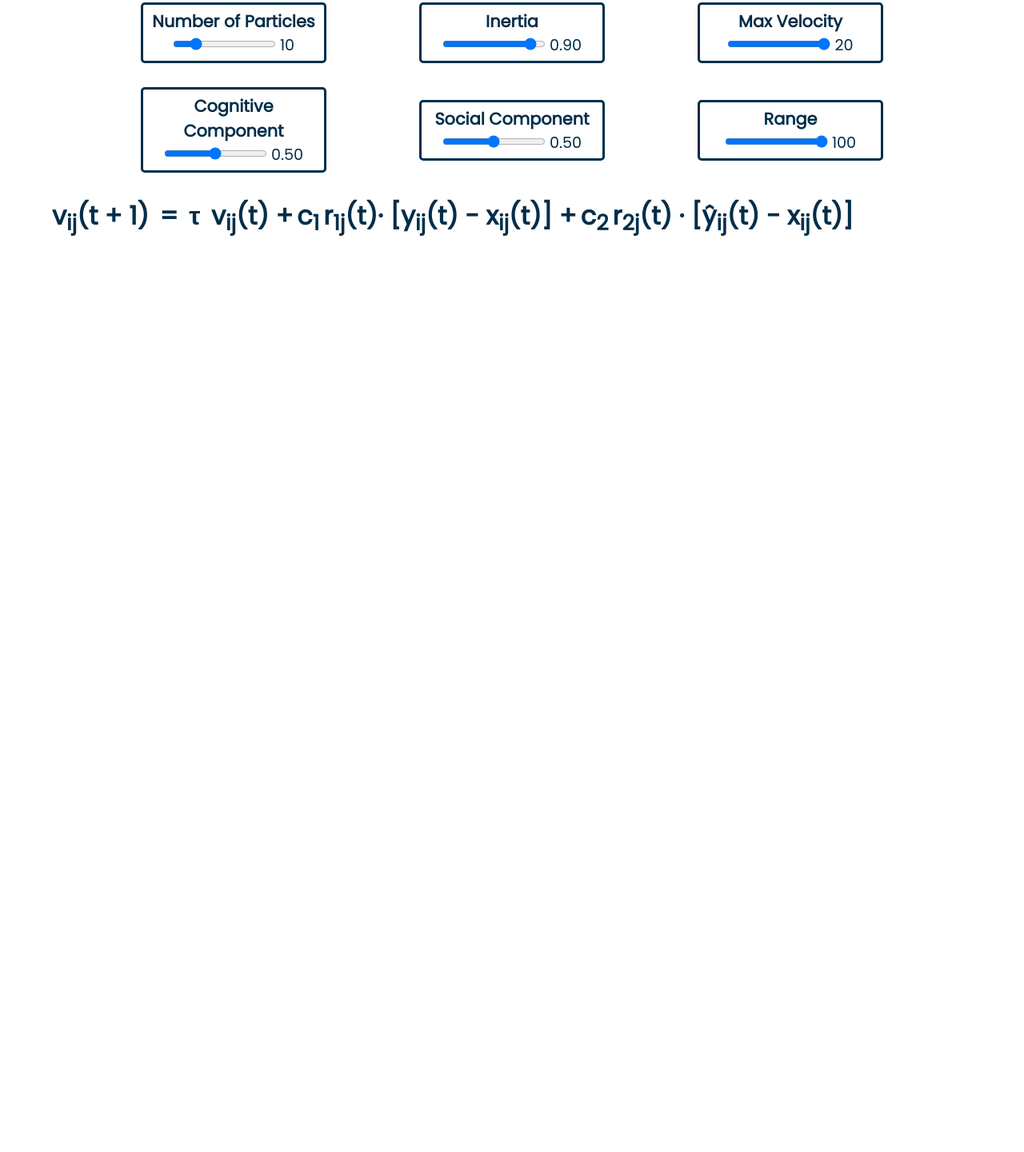
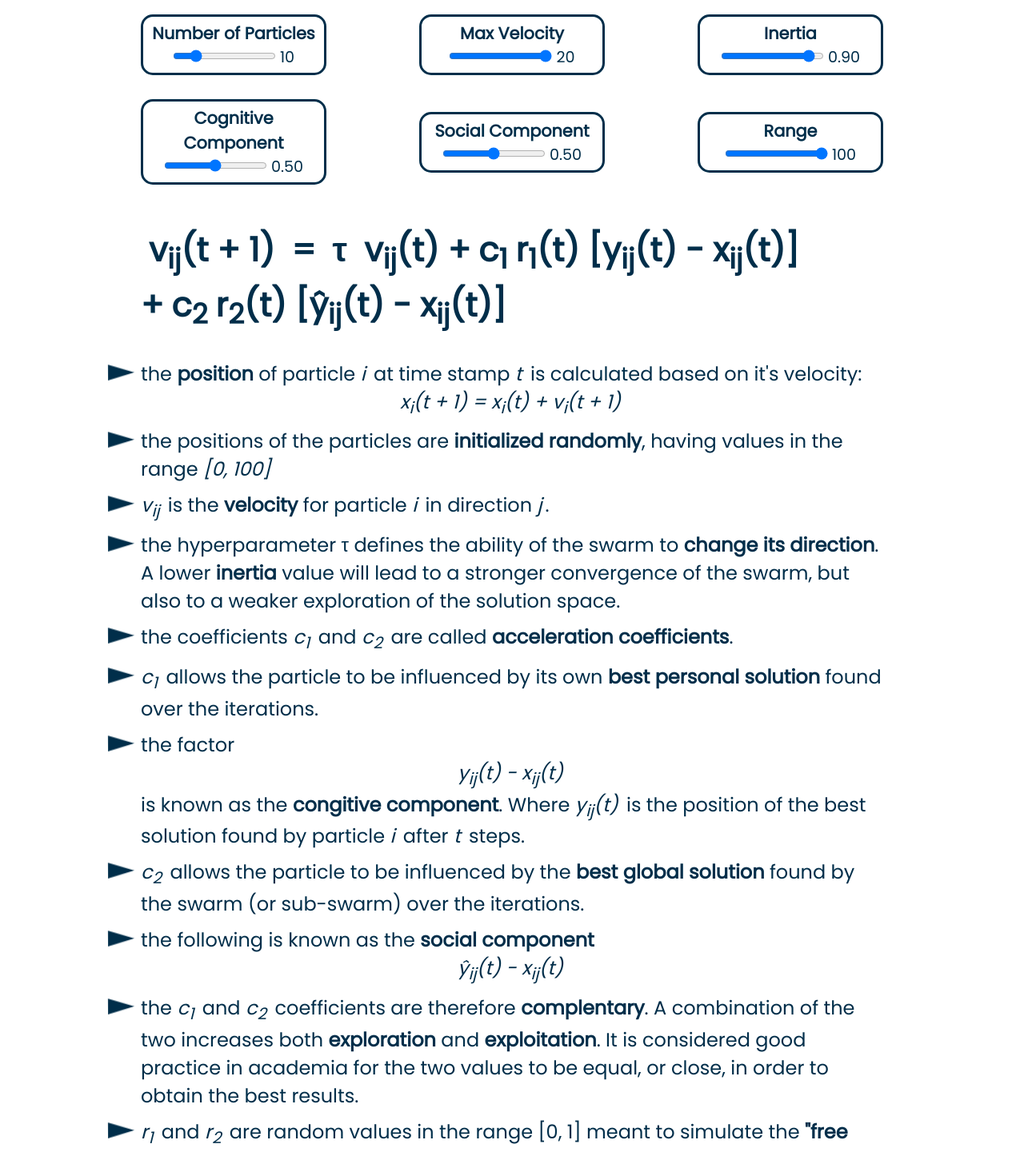
Before and after one commit to ahautelman/react-pso-visualization, a React (Create React App) app: page / in a window 1280 px wide. Shown: the part 1080-2521 px from the top of the page at 80% size. Before the commit the page ends 1469 px from the top, so only its background shows below. Built offline with nearby package versions, Linux system fonts and the light colour scheme.

Commit message:
add hyperparameters explanation

```diff
--- a/src/App.css
+++ b/src/App.css
@@ -56,24 +56,32 @@ header {
   justify-content: space-evenly;
 }
 
-.formula span {
+.formula, .formula-extra {
   margin: auto;
-  margin-top: 50px;
-  text-align: center;
-  padding: 5px;
-  border-radius: 20px;
+  max-width: 80%;
+  width: fit-content;
+  align-self: center;
 }
 
-#inertia:hover {
-  background-color: #e84545;
-  font-size: 1.3em;
+.formula {
+  margin-top: 50px;
+  margin-bottom: 30px;
+}
+
+.explanation {
+  text-align: center;
+}
+
+.formula span {
+  padding: 10px;
+  border-radius: 15px;
 }
 
 .range-slider {
   height: 100%;
   width: 20%;
   border: 3px solid #002e4a;
-  border-radius: 5px;
+  border-radius: 15px;
   background-color: white;
   padding: 5px;
   text-align: center;
@@ -94,12 +102,32 @@ button {
   height: 100%;
   width: 20%;
   border: 3px solid #002e4a;
-  border-radius: 5px;
+  border-radius: 15px;
   cursor: pointer;
   font-family: inherit;
   font-size: 1.3em;
   padding: 10px;
   min-width: 120px;
+}
+
+ul {
+  list-style-image: url("images/particle.png");
+}
+
+li {
+  margin-top: 10px;
+}
+
+li i {
+  margin-right: 4px;
+}
+
+h1 {
+  font-size: 2.6em;
+}
+
+h2 {
+  font-weight: 400;
 }
 
 h3 {
--- a/src/App.js
+++ b/src/App.js
@@ -34,10 +34,19 @@ function App() {
   const [social, setSocial] = useState(0.5);
   const [range, setRange] = useState(100);
 
+  const sexyRed = "#e84545";
+
   useEffect(() => {
     console.log("App.js use effect")
     initParticles(nParticles);
   }, [])
+
+  const setColorOnElement = ( id, color ) => {
+    console.log("hovering");
+    let span = document.getElementById(id);
+    console.log(span);
+    span.style.backgroundColor = color;
+  }
 
   return (
     <>
@@ -45,7 +54,7 @@ function App() {
 
       <div className="body">
         <div className="slider">
-          <Slider text={"Speed"}
+          <Slider text={"Delay"}
             min={100} max={2000} defValue={speed} step={100}
             changeValue={setSpeed} />
           <Slider
@@ -118,15 +127,19 @@ function App() {
             changeValue={setNParticles}
             change={setHasChanged} />
           <Slider
+            text={"Max Velocity"}
+            min={1} max={20} defValue={maxVelocity}
+            changeValue={setMaxVelocity}
+            change={setHasChanged}
+            onMouseEnter={() => setColorOnElement("velocity", sexyRed)}
+            onMouseLeave={() => setColorOnElement("velocity", "white")} />
+          <Slider
             text={"Inertia"}
             min={0.0} max={1} defValue={inertia} step={0.05}
             changeValue={setInerita}
-            change={setHasChanged} />
-          <Slider
-            text={"Max Velocity"}
-            min={1} max={20} defValue={maxVelocity}
-            changeValue={setMaxVelocity}
-            change={setHasChanged} />
+            change={setHasChanged}
+            onMouseEnter={() => setColorOnElement("inertia", sexyRed) }
+            onMouseLeave={() => setColorOnElement("inertia", "white")} />
         </div>
 
         <div className="slider">
@@ -134,12 +147,16 @@ function App() {
             text={"Cognitive Component"}
             min={0} max={1} defValue={cognitive} step={0.05}
             changeValue={setCognitive}
-            change={setHasChanged} />
+            change={setHasChanged}
+            onMouseEnter={() => setColorOnElement("cognitive", sexyRed)}
+            onMouseLeave={() => setColorOnElement("cognitive", "white")} />
           <Slider
             text={"Social Component"}
             min={0} max={1} defValue={social} step={0.05}
             changeValue={setSocial}
-            change={setHasChanged} />
+            change={setHasChanged}
+            onMouseEnter={() => setColorOnElement("social", sexyRed)}
+            onMouseLeave={() => setColorOnElement("social", "white")} />
           <Slider
             text={"Range"}
             min={1} max={100} defValue={range}
--- a/src/components/Formula.js
+++ b/src/components/Formula.js
@@ -4,11 +4,68 @@ const Formula = () => {
             <h1 className="formula">
                 <span id="velocity"> v<sub>ij</sub>(t + 1) </span>=
                 <span id="inertia"> τ </span>v<sub>ij</sub>(t) +
-                <span id="cognitive">c<sub>1</sub></span>r<sub>1j</sub>(t)·
+                <span id="cognitive">c<sub>1</sub></span>r<sub>1</sub>(t)
                 [y<sub>ij</sub>(t) - x<sub>ij</sub>(t)] +
-                <span id="social">c<sub>2</sub></span>r<sub>2j</sub>(t) ·
+                <span id="social">c<sub>2</sub></span>r<sub>2</sub>(t)
                 [ŷ<sub>ij</sub>(t) - x<sub>ij</sub>(t)]
             </h1>
+
+            <ul className="formula-extra">
+                <li><h2>
+                    the <b>position</b> of particle <i>i</i> at time stamp <i>t</i> is calculated based on it's velocity:
+                    <p className="explanation">
+                        <i> x<sub>i</sub>(t + 1) = x<sub>i</sub>(t) + v<sub>i</sub>(t + 1) </i>
+                    </p>
+                </h2></li>
+                <li><h2>
+                the positions of the particles are <b>initialized randomly</b>, having values in the range <i>[0, 100]</i>
+                </h2></li>
+                <li><h2>
+                    <i> v<sub>ij</sub></i> is the <b>velocity</b> for particle <i>i</i> in direction <i>j</i>.
+                </h2></li>
+                <li><h2>
+                    the hyperparameter τ defines the ability of the swarm to <b>change its direction</b>.
+                    A lower <b>inertia</b> value will lead to a stronger convergence of the swarm, but also to a weaker exploration of the solution space.
+                </h2></li>
+                <li><h2>
+                    the coefficients <i>c<sub>1</sub></i> and <i>c<sub>2</sub></i> are called <b>acceleration coefficients</b>.
+                </h2></li>
+                <li><h2>
+                    <i>c<sub>1</sub></i> allows the particle to be influenced by its own <b>best personal solution</b> found over the iterations.
+                </h2></li>
+                <li><h2>
+                    the factor
+                    <p className="explanation">
+                        <i> y<sub>ij</sub>(t) - x<sub>ij</sub>(t) </i>
+                    </p>
+                    is known as the <b>congitive component</b>. Where <i> y<sub>ij</sub>(t) </i> is the position of the best solution found by particle <i> i </i> after <i> t </i> steps.
+                </h2></li>
+                <li><h2>
+                    <i>c<sub>2</sub></i> allows the particle to be influenced by the <b>best global solution</b> found by the swarm (or sub-swarm) over the iterations.
+                </h2></li>
+                <li><h2>
+                    the following is known as the <b>social component</b>
+                    <p className="explanation">
+                        <i> ŷ<sub>ij</sub>(t) - x<sub>ij</sub>(t) </i>
+                    </p>
+                </h2></li>
+                <li><h2>
+                    the <i>c<sub>1</sub></i> and <i>c<sub>2</sub></i> coefficients are therefore <b>complentary</b>.
+                    A combination of the two increases both <b>exploration</b> and <b>exploitation</b>.
+                    It is considered good practice in academia for the two values to be equal, or close, in order to obtain the best results.                </h2></li>
+                <li><h2>
+                    <i> r<sub>1</sub></i> and <i> r<sub>2</sub> </i> are random values in the range [0, 1] meant to simulate the <b>"free will"</b> of the particle.
+                </h2></li>
+                <li><h2>
+                    the <i> range </i> hyperparameter defines the distance between particles for them to be considered to belong to the same sub-swarm.
+                    A lower value provides more diversity and a lower chance of particles getting stuck in a <b>local optimum</b>, but it is more computationally expensive.
+                </h2></li>
+                <li><h2>
+                    the <i>maximum velocity </i> factor is also an important <b>improvement</b> of the algorithm.
+                    If the velocity is too high, the particle might "fly" over, and ignore, important areas of the solution space.
+                </h2></li>
+
+            </ul>
         </div>
     );
 }
--- a/src/components/Header.js
+++ b/src/components/Header.js
@@ -3,7 +3,7 @@ import PropTypes from 'prop-types'
 const Header = () => {
     return (
         <header>
-            <h1>Particle Swarm Optimization Visualization</h1>
+            <h1>PARTICLE SWARM OPTIMIZATION VISUALIZER</h1>
         </header>
     )
 }
--- a/src/components/Slider.js
+++ b/src/components/Slider.js
@@ -1,9 +1,9 @@
 import PropTypes from 'prop-types'
 
-const Slider = ({ text, defValue, min, max, step, changeValue, change }) => {
+const Slider = ({ text, defValue, min, max, step, changeValue, change, onMouseEnter, onMouseLeave }) => {
 
     return (
-        <div className="range-slider">
+        <div className="range-slider" onMouseEnter={onMouseEnter} onMouseLeave={onMouseLeave} >
             <h3>{text}</h3>
             <input type="range" value={defValue} min={min} max={max} step={step}
                 onChange={(event) => {
@@ -28,6 +28,7 @@ Slider.propTypes = {
     min: PropTypes.number.isRequired,
     max: PropTypes.number.isRequired,
     step: PropTypes.number.isRequired,
+    onHover: PropTypes.func,
 }
 
 export default Slider
```
Also changed, not shown: src/images/particle.png (added).
